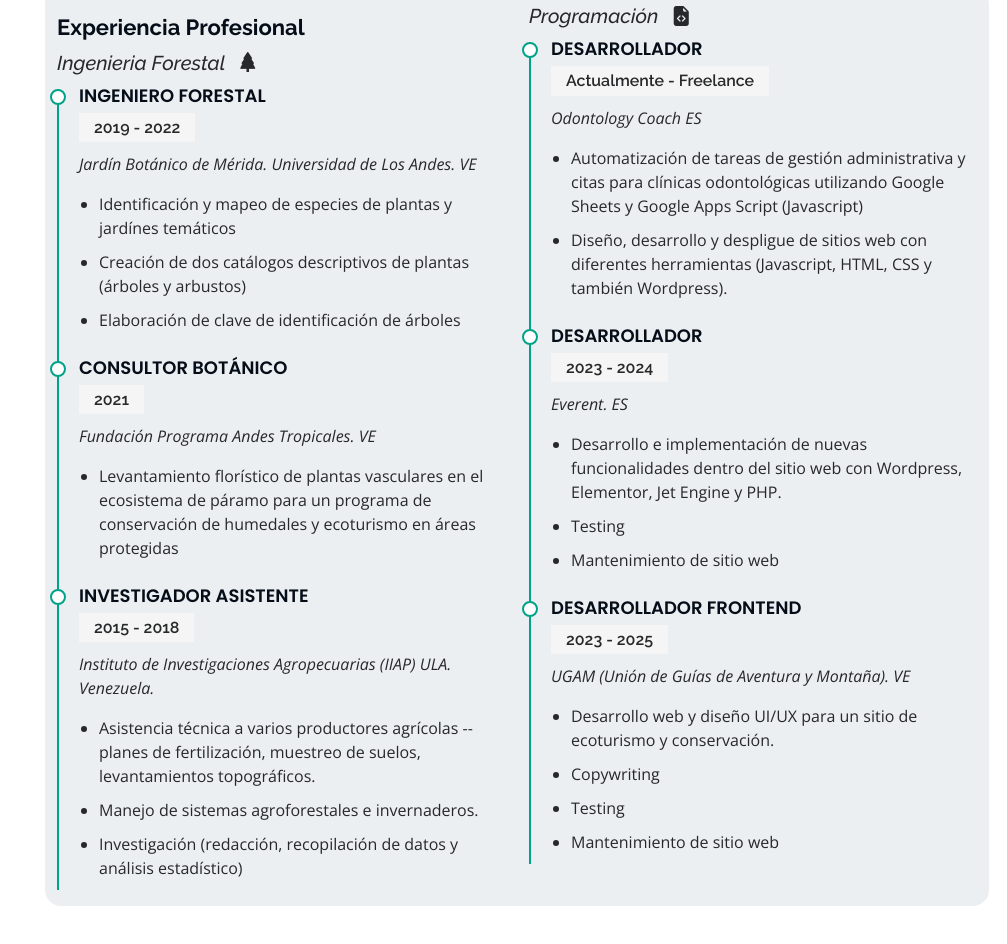
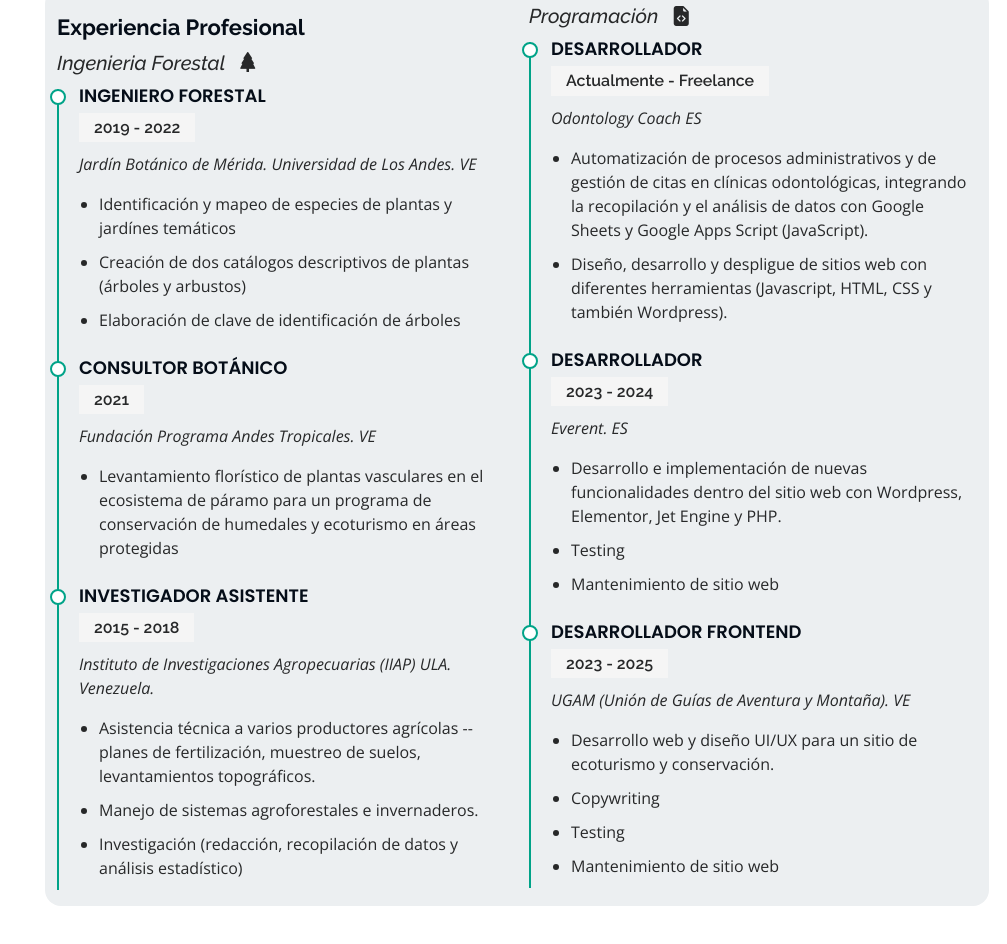
Before and after one commit to leomed512/leomedina, a plain HTML site: page index_es.html in a window 1280 px wide. Shown: the part 3314-4258 px from the top of the page, without its empty margins (273-1280 px from the left). Drawn offline with nearby package versions, Linux system fonts and the light colour scheme.

Commit message:
typos fixed

```diff
--- a/index_es.html
+++ b/index_es.html
@@ -370,7 +370,7 @@
               <h5>Actualmente - Freelance</h5>
               <p><em>Odontology Coach ES</em></p>
               <ul>
-                <li>Automatización de tareas de gestión administrativa y citas para clínicas odontológicas utilizando Google Sheets y Google Apps Script (Javascript)</li>
+                <li>Automatización de procesos administrativos y de gestión de citas en clínicas odontológicas, integrando la recopilación y el análisis de datos con Google Sheets y Google Apps Script (JavaScript).</li>
                 <li>Diseño, desarrollo y despligue de sitios web con diferentes herramientas (Javascript, HTML, CSS y también Wordpress).
                 </li>
               </ul>
```
Also changed, not shown: index.html (+1 -1 lines).
